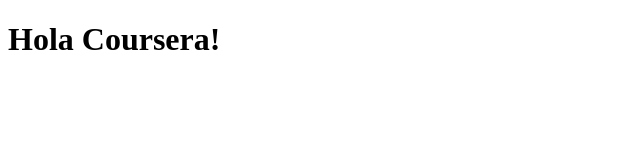
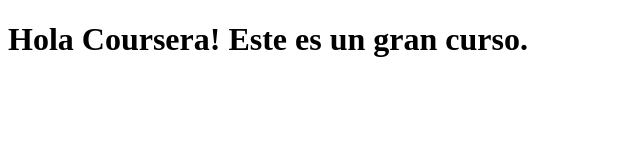
Before and after one commit to alexjavierEPN/coursera-test, a plain HTML site: page site/index.html in a window 1280 px wide. Shown: the whole page, without its empty margins (0-640 px from the left). Drawn offline with Linux system fonts and the light colour scheme.

Commit message:
Small adition to our page content

```diff
--- a/site/index.html
+++ b/site/index.html
@@ -4,6 +4,6 @@
 	<title>Hello Coursera!</title>
 </head>
 <body>
-<h1>Hola Coursera!</h1>
+<h1>Hola Coursera! Este es un gran curso.</h1>
 </body>
 </html>
```
